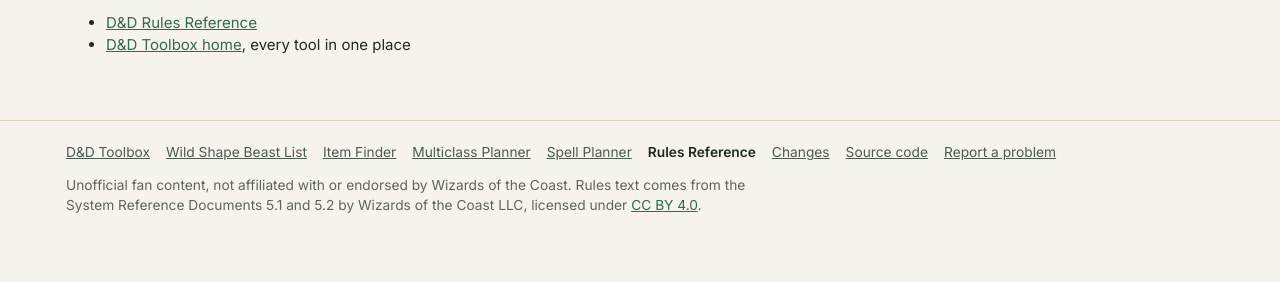
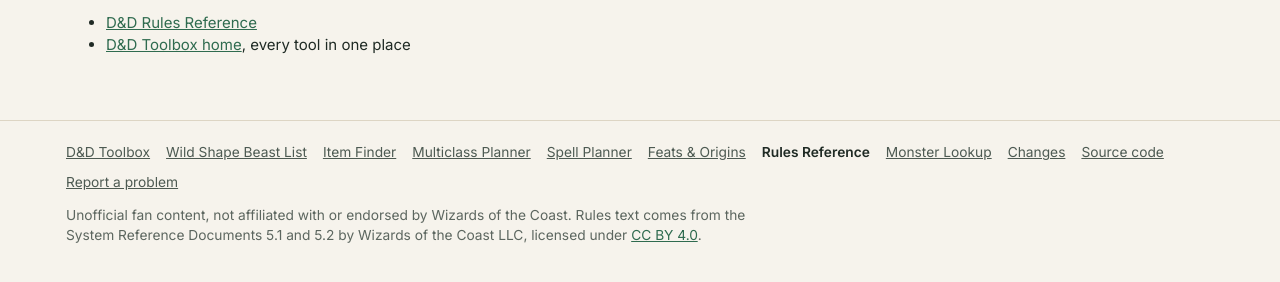
Before and after one commit to WernerCD/dnd-rules, a plain HTML site: page site/404.html in a window 1280 px wide. Shown: the part 212-494 px from the top of the page. Drawn offline with Linux system fonts and the light colour scheme.

Commit message:
Footer v2: add Feats & Origins and Monster Lookup links
Co-Authored-By: Claude Opus 5.5 <noreply@anthropic.com>

```diff
--- a/site/404.html
+++ b/site/404.html
@@ -52,7 +52,9 @@
       <li><a href="https://wernercd.github.io/dnd-items/">Item Finder</a></li>
       <li><a href="https://wernercd.github.io/dnd-multiclass-planner/">Multiclass Planner</a></li>
       <li><a href="https://wernercd.github.io/dnd-magic/">Spell Planner</a></li>
+      <li><a href="https://wernercd.github.io/dnd-feats/">Feats &amp; Origins</a></li>
       <li><a href="https://wernercd.github.io/dnd-rules/" aria-current="page">Rules Reference</a></li>
+      <li><a href="https://wernercd.github.io/dnd-monsters/">Monster Lookup</a></li>
       <li><a href="/dnd-rules/changes.html">Changes</a></li>
       <li><a href="https://github.com/WernerCD/dnd-rules" rel="noopener">Source code</a></li>
       <li><a href="https://github.com/WernerCD/dnd-rules/issues" rel="noopener">Report a problem</a></li>
```
Also changed, not shown: site/changes.html (+2 -0 lines), site/index.html (+2 -0 lines).
